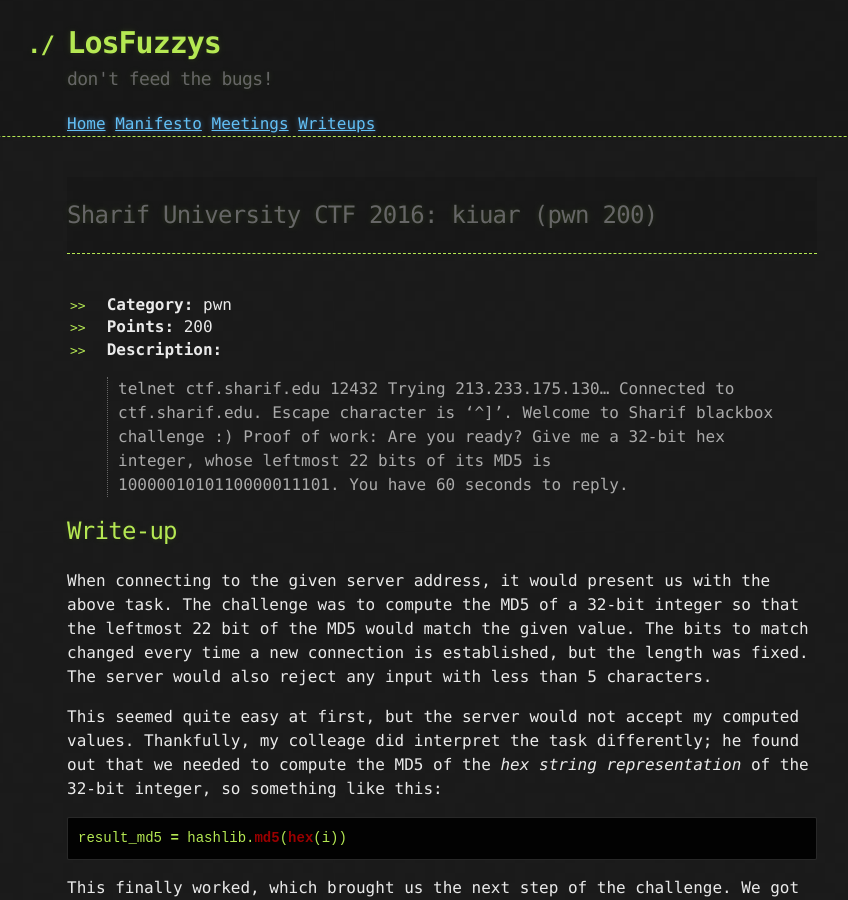
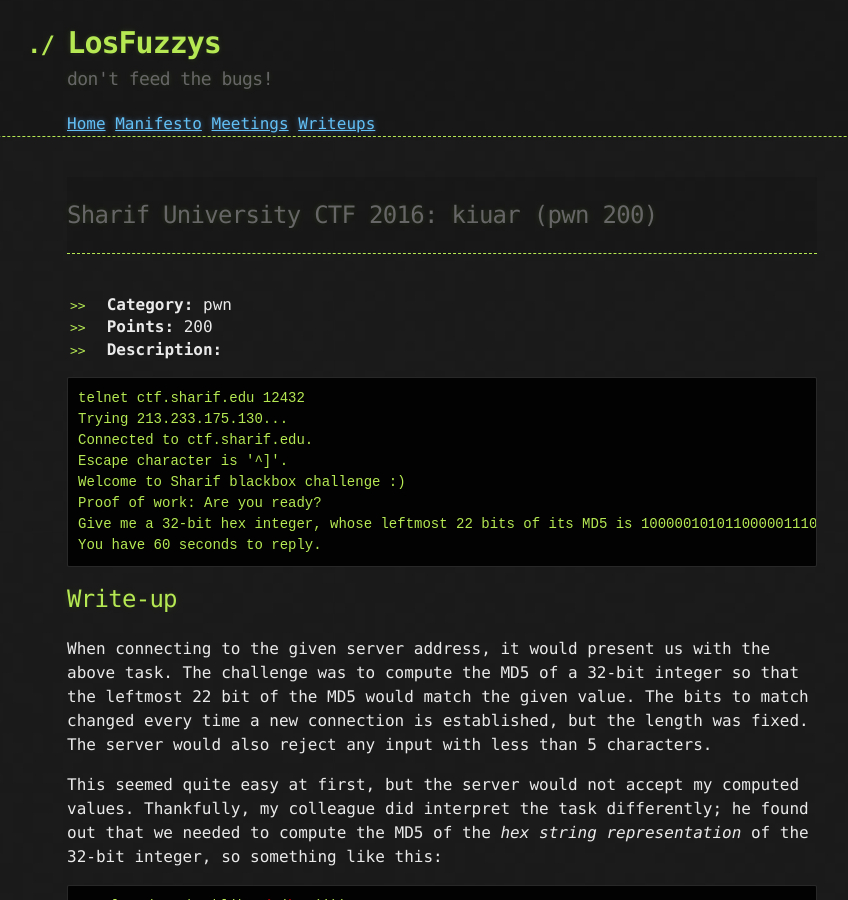
Before and after one commit to mtps3/Mtps3.github.io, a Jekyll site: the page built from _posts/2016-02-09-sharifctf2016-kiuar.md, in a window 1280 px wide and 900 px high. Shown: the whole window, without its empty margins (198-1046 px from the left). Built offline with Jekyll 4.4.1, drawn with Linux system fonts in a browser that asks for light colours; some of the changed text lies outside the part shown.

Commit message:
Fix some minor stuff with kiuar writeup.

````diff
--- a/_posts/2016-02-09-sharifctf2016-kiuar.md
+++ b/_posts/2016-02-09-sharifctf2016-kiuar.md
@@ -9,14 +9,16 @@
 * **Points:** 200
 * **Description:**
 
-> telnet ctf.sharif.edu 12432
-> Trying 213.233.175.130...
-> Connected to ctf.sharif.edu.
-> Escape character is '^]'.
-> Welcome to Sharif blackbox challenge :)
-> Proof of work: Are you ready?
-> Give me a 32-bit hex integer, whose leftmost 22 bits of its MD5 is 1000001010110000011101.
-> You have 60 seconds to reply.
+```
+telnet ctf.sharif.edu 12432
+Trying 213.233.175.130...
+Connected to ctf.sharif.edu.
+Escape character is '^]'.
+Welcome to Sharif blackbox challenge :)
+Proof of work: Are you ready?
+Give me a 32-bit hex integer, whose leftmost 22 bits of its MD5 is 1000001010110000011101.
+You have 60 seconds to reply.
+```
 
 ## Write-up
 
@@ -27,7 +29,7 @@
 The server would also reject any input with less than 5 characters.
 
 This seemed quite easy at first, but the server would not accept my computed
-values. Thankfully, my colleage did interpret the task differently; he found
+values. Thankfully, my colleague did interpret the task differently; he found
 out that we needed to compute the MD5 of the *hex string representation* of the
 32-bit integer, so something like this:
 
````
Also changed, not shown: other parts of _posts/2016-02-09-sharifctf2016-kiuar.md (+0 -3 lines).
